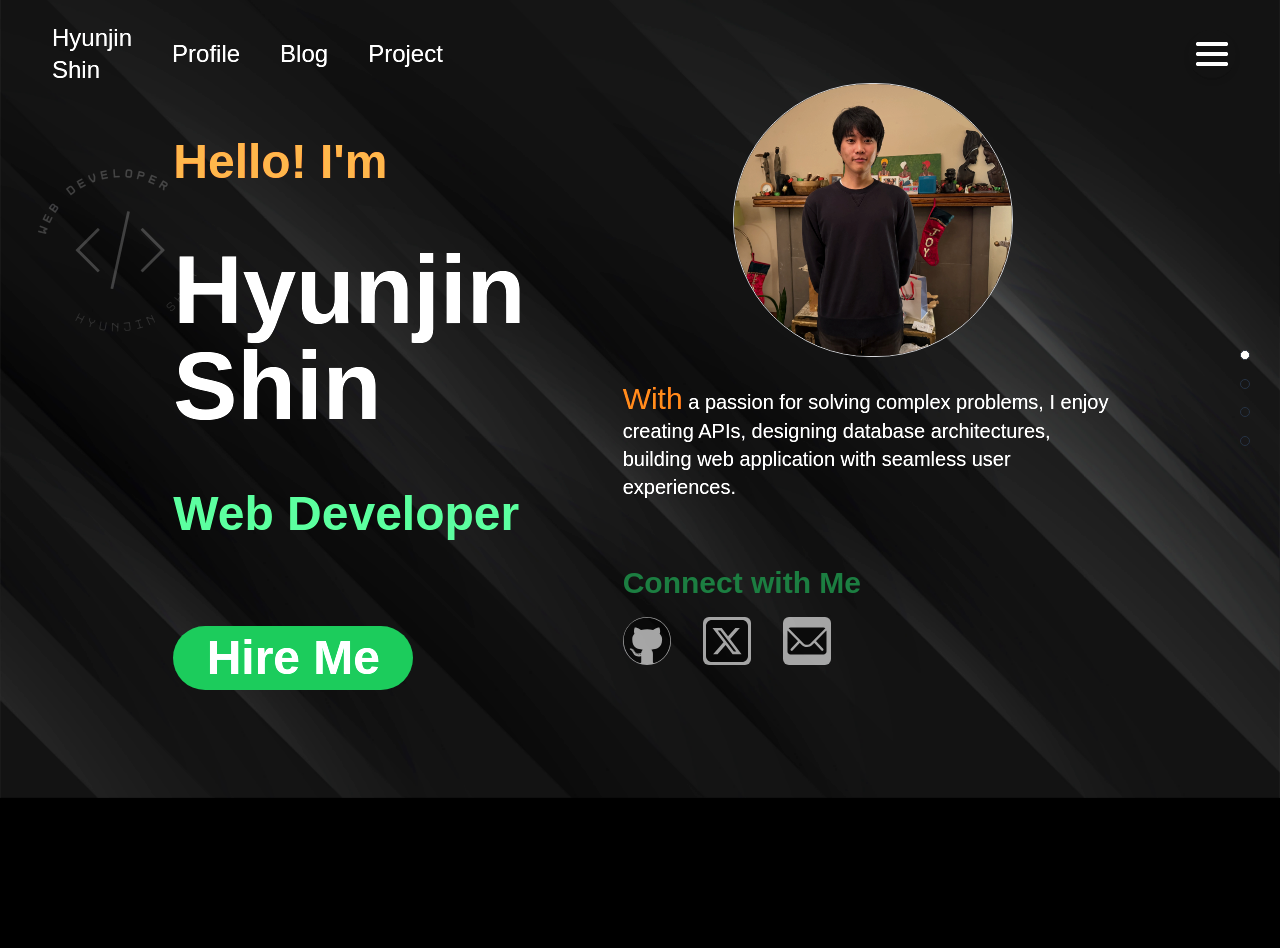
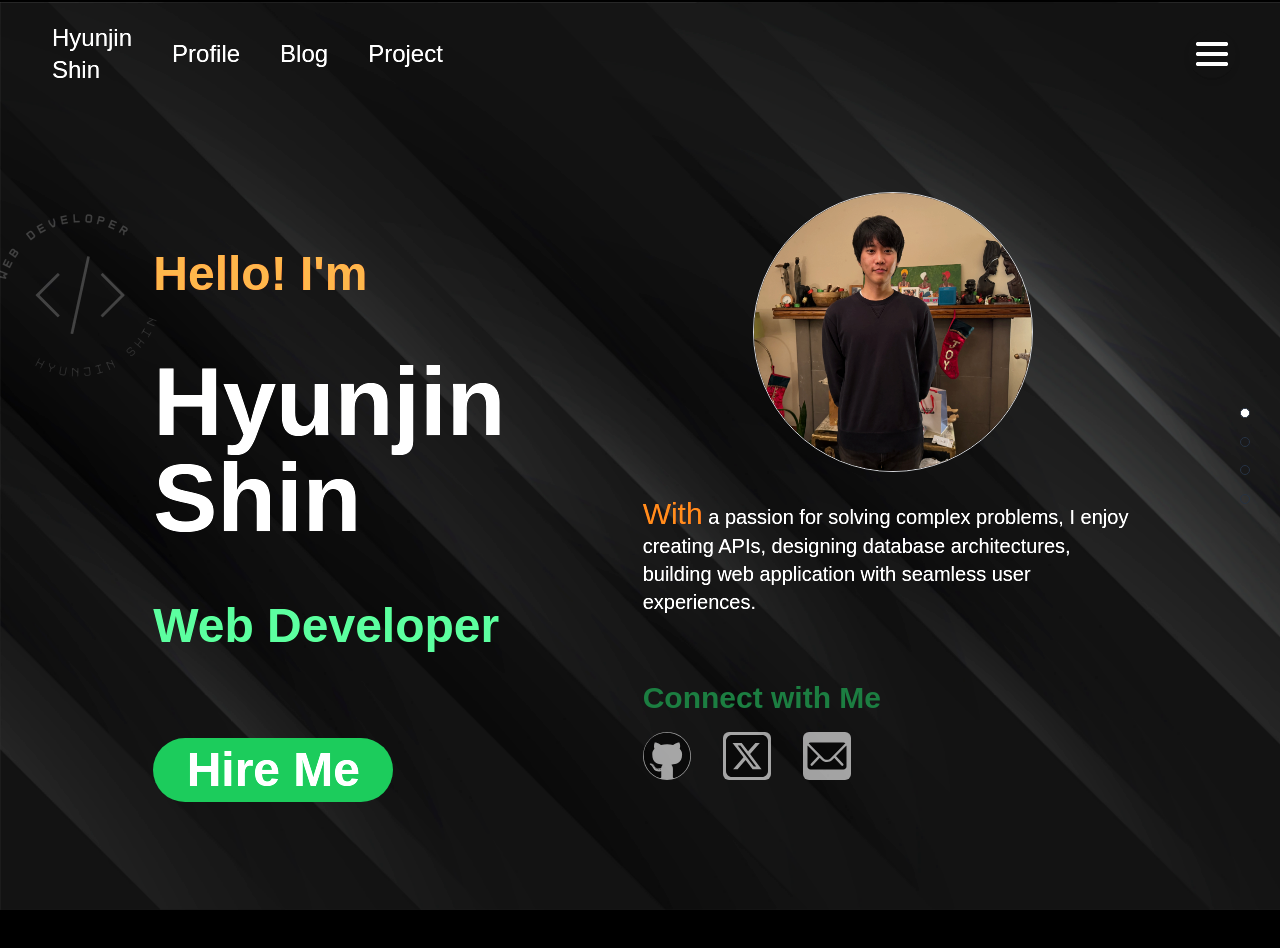
Before and after one commit to gitdevjin/personal-website, a React (Vite) app: page / in a window 1280 px wide. Shown: the top 948 px of the page. Built offline with nearby package versions, Linux system fonts and the light colour scheme; a web font is replaced by a local one.

Commit message:
header is being fixed

```diff
--- a/src/components/Body/Home/HomePage.jsx
+++ b/src/components/Body/Home/HomePage.jsx
@@ -8,8 +8,8 @@ export default function HomePage() {
   const [currentPage, setCurrentPage] = useState(1);
   const [isScrolling, setIsScrolling] = useState(false);
 
-  const getNextPage = (scrollTop, deltaY) => {
-    const pageHeight = window.innerHeight;
+  const getNextPage = (scrollTop, deltaY, headerHeight) => {
+    const pageHeight = window.innerHeight - headerHeight;
 
     if (deltaY > 0) {
       // Scrolling down
@@ -27,6 +27,7 @@ export default function HomePage() {
   };
 
   useEffect(() => {
+    const headerHeight = document.getElementById("Header").offsetHeight;
     const handleWheel = (e) => {
       e.preventDefault();
       if (isScrolling) return;
@@ -36,7 +37,7 @@ export default function HomePage() {
       const { deltaY } = e;
       const { scrollTop } = outerRef.current;
 
-      const nextPage = getNextPage(scrollTop, deltaY);
+      const nextPage = getNextPage(scrollTop, deltaY, headerHeight);
 
       setIsScrolling(true);
 
@@ -66,7 +67,7 @@ export default function HomePage() {
   }, [isScrolling]);
 
   return (
-    <main className="h-screen overflow-hidden m-0">
+    <main className="relative top-0 left-0 w-full overflow-hidden m-0 bg-transparent">
       <div ref={outerRef} className="h-screen overflow-y-auto fullpage-wrapper">
         <DotScroll currentPage={currentPage}></DotScroll>
         <div className="h-screen flex justify-center items-center ">
--- a/src/components/Body/Home/SectionOne.jsx
+++ b/src/components/Body/Home/SectionOne.jsx
@@ -4,7 +4,7 @@ import { IoIosMail } from "react-icons/io";
 
 export default function SectionOne() {
   return (
-    <div className="m-10 p-5 relative flex flex-row w-full justify-evenly h-5/6">
+    <div className="relative flex flex-row w-full justify-evenly h-screen bg-transparent">
       <div
         className="flex flex-col gap-8 sm:gap-14 justify-center pl-4 pt-10
         font-bold text-[#f7f7f7] text-3xl sm:text-5xl"
--- a/src/components/Header/Header.jsx
+++ b/src/components/Header/Header.jsx
@@ -1,12 +1,12 @@
 import Navbar from "./Navbar";
 import SideMenu from "./SideMenu";
-import { useEffect, useState } from "react";
+import { useState } from "react";
 
 export default function Header() {
   const [isOpen, setIsOpen] = useState(false);
 
   return (
-    <div id="Header" className="fixed w-full z-10">
+    <div id="Header" className="sticky top-0 left-0 w-full z-10 bg-transparent">
       <Navbar isOpen={isOpen} setIsOpen={setIsOpen}></Navbar>
       <div
         className={`fixed top-0 left-0 w-full h-screen z-40 bg-[#121212]
--- a/src/components/Header/Navbar.jsx
+++ b/src/components/Header/Navbar.jsx
@@ -9,7 +9,7 @@ Navbar.propTypes = {
 
 export default function Navbar({ isOpen, setIsOpen }) {
   return (
-    <nav className="flex justify-between p-3 sm:pl-10 sm:pr-10 m-1 ">
+    <nav className="top-0 left-0 flex justify-between p-3 sm:pl-10 sm:pr-10 m-1 bg-transparent">
       <div className="flex justify-start gap-3 sm:gap-6">
         <Link
           className="m-2 text-md text-xl sm:text-2xl flex flex-col hover:text-green-400 leading-none z-50"
--- a/src/components/Layout.jsx
+++ b/src/components/Layout.jsx
@@ -1,10 +1,9 @@
 import Header from "./Header/Header";
-import Footer from "./Footer/Footer";
 import { Outlet } from "react-router-dom";
 
 export default function Layout() {
   return (
-    <div id="layout" className="">
+    <div id="layout" className="relative ">
       <Header />
 
       <Outlet />
```
